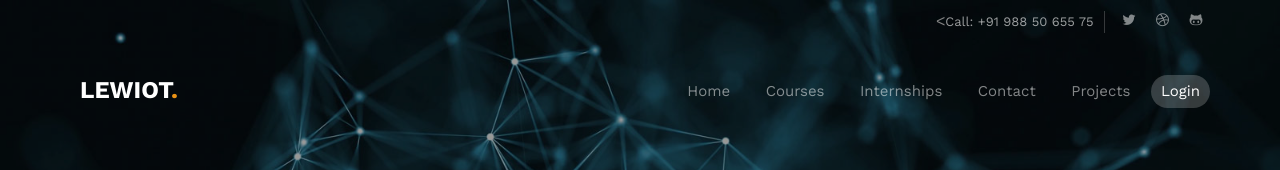
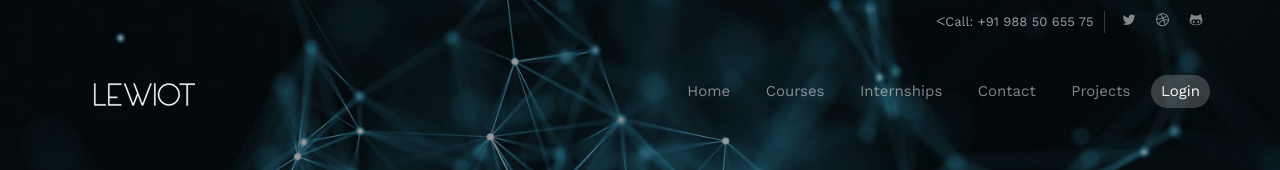
Before and after one commit to Lewiot/Pinnacle, a plain HTML site: page userinterface.html in a window 1280 px wide. Shown: the top 170 px of the page. Drawn offline with nearby package versions, Linux system fonts and the light colour scheme; files whose address does not match are found by name.

Commit message:
Update userinterface.html

```diff
--- a/userinterface.html
+++ b/userinterface.html
@@ -80,7 +80,7 @@
 			<div class="container">
 				<div class="row">
 					<div class="col-xs-1">
-						<div id="fh5co-logo"><a href="index.html">Lewiot<span>.</span></a></div>
+						<div id="fh5co-logo"><a href="index.html"><img  src="images/icons/favicon2.png" alt="logo"></a></div>
 					</div>
 					<div class="col-xs-11 text-right menu-1">
 						<ul>
```
